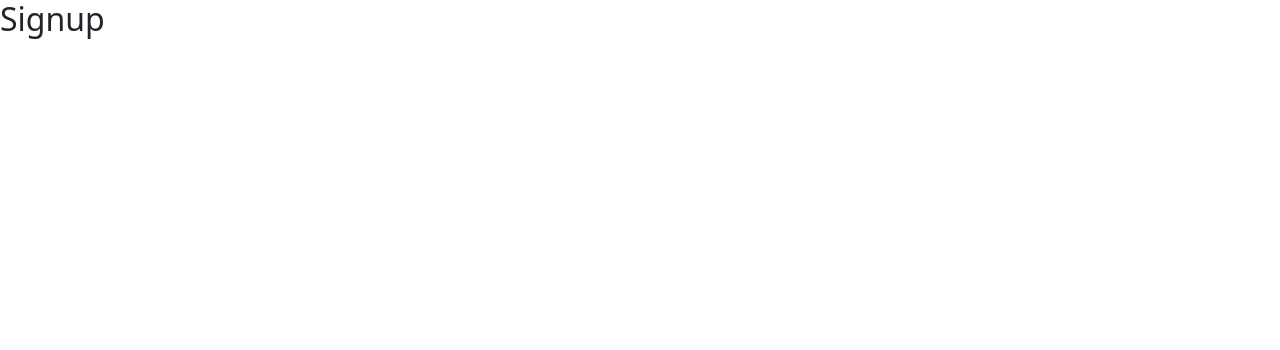
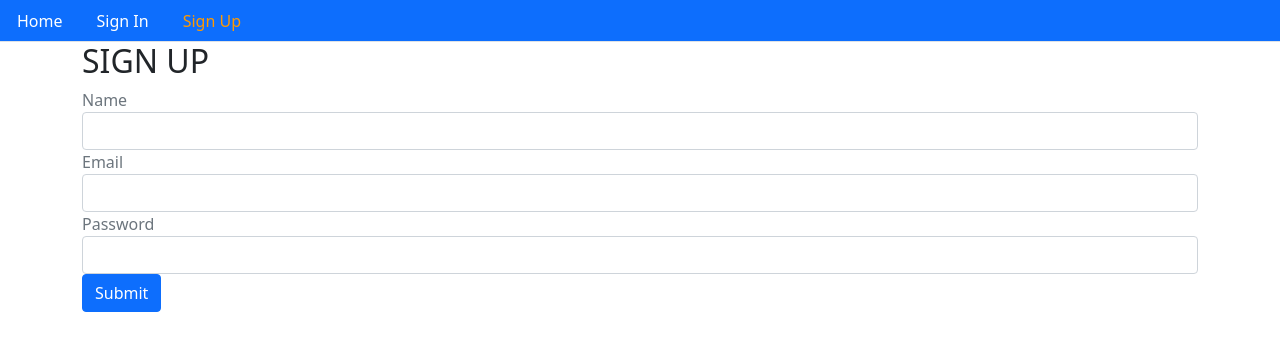
Before and after one commit to avnigoel21/Social-Networking-Site, a React (Create React App) app in the folder react-front/: page /signup in a window 1280 px wide. Shown: the top 350 px of the page. Built offline with nearby package versions, Linux system fonts and the light colour scheme.

Commit message:
SignIn SignUp done

```diff
--- a/react-front/package.json
+++ b/react-front/package.json
@@ -8,7 +8,8 @@
     "@testing-library/user-event": "^13.5.0",
     "react": "^17.0.2",
     "react-dom": "^17.0.2",
-    "react-router-dom": "^6.2.1",
+    "react-router": "^5.2.0",
+    "react-router-dom": "^5.2.0",
     "react-scripts": "5.0.0",
     "web-vitals": "^2.1.2"
   },
--- a/react-front/src/App.js
+++ b/react-front/src/App.js
@@ -1,6 +1,6 @@
-import React, { Component } from 'react';
+import React from 'react';
 import { BrowserRouter } from 'react-router-dom';
-import MainRouter from './core/MainRouter';
+import MainRouter from './MainRouter';
 
 const App = () => (
   <BrowserRouter>
--- /dev/null
+++ b/react-front/src/MainRouter.js
@@ -0,0 +1,24 @@
+import React from 'react';
+import {Route , Switch} from "react-router-dom";
+import Home from './core/Home';
+import Menu from './core/Menu';
+
+import Signup from './user/Signup';
+import Signin from './user/Signin';
+
+
+const MainRouter = () => (
+    <div>
+        <Menu/>
+        <Switch>
+            <Route exact path="/" component={Home} />
+            <Route exact path="/signup" component={Signup} />
+            <Route exact path="/signin" component={Signin} />
+        </Switch>
+
+    </div>
+
+
+);
+
+export default MainRouter;
--- a/react-front/src/core/MainRouter.js
+++ /dev/null
@@ -1,15 +0,0 @@
-import React from 'react';
-import {Route , Routes} from "react-router-dom";
-import Home from './Home';
-import Signup from '../user/Signup';
-
-const MainRouter = () => (
-    <div>
-        <Routes>
-            <Route exact path="/" element={<Home/>} />
-            <Route exact path="/signup" element={<Signup/>} />
-        </Routes>
-    </div>
-);
-
-export default MainRouter;
--- /dev/null
+++ b/react-front/src/core/Menu.js
@@ -0,0 +1,33 @@
+import React from 'react';
+import { Link , withRouter } from "react-router-dom"
+
+const isActive = (history , path) => {
+    if(history.location.pathname === path) return {color: "#ff9900"};
+    else return {color: "#ffffff"};
+};
+
+
+const Menu = ({history}) => (
+    <div>
+        <ul className="nav nav-tabs bg-primary">
+            <li className="nav-item">
+                <Link
+                className='nav-link'
+                style={isActive(history , "/")}
+                to="/">Home</Link>
+            </li>
+            <li className="nav-item">
+                <Link className='nav-link'
+                style={isActive(history , "/signin")}
+                to="/signin">Sign In</Link>
+            </li>
+            <li className="nav-item">
+                <Link className='nav-link'
+                style={isActive(history , "/signup")}
+                to="/signup">Sign Up</Link>
+            </li>
+        </ul>
+    </div>
+)
+
+export default withRouter(Menu);
--- /dev/null
+++ b/react-front/src/user/Signin.js
@@ -0,0 +1,121 @@
+import React, { Component } from 'react'
+import { Redirect } from "react-router-dom"
+class Signin extends Component {
+    constructor() {
+        super();
+        this.state = {
+            email: "",
+            password: "",
+            error: "",
+            redirectToReferer: false,
+            loading: false
+        };
+    }
+
+    handleChange = name => event => {
+        this.setState({ error: "" });
+        this.setState({ [name]: event.target.value });
+    }
+
+    authenticate(jwt, next) {
+        if (typeof window !== "undefined") {
+            localStorage.setItem("jwt", JSON.stringify(jwt))
+            next();
+        }
+    }
+
+
+    clickSubmit = event => {
+        event.preventDefault()
+        this.setState({ loading: true })
+        const { email, password } = this.state
+        const user = {
+            email,
+            password
+        };
+
+        //console.log(user);
+        this.signin(user).then(data => {
+            if (data.error) {
+                this.setState({ error: data.error, loading: false })
+            }
+            else {
+                //authenticate
+                this.authenticate(data, () => {
+                    this.setState({ redirectToReferer: true })
+                })
+            }
+        });
+    };
+
+
+
+    signin = user => {
+        return fetch("http://localhost:8080/signin", {
+            method: "POST",
+            headers: {
+                Accept: "application/json",
+                "Content-Type": "application/json"
+            },
+            body: JSON.stringify(user)
+        })
+            .then(response => {
+                return response.json()
+            })
+            .catch(err => console.log(err))
+    };
+
+    signinForm = (email , password) => (
+        <form>
+            <div className="form-group">
+                <label className="text-muted">Email</label>
+                <input
+                    onChange={this.handleChange("email")}
+                    type="email"
+                    className="form-control"
+                    value={email}
+                />
+            </div>
+            <div className="form-group">
+                <label className="text-muted">Password</label>
+                <input
+                    onChange={this.handleChange("password")}
+                    type="password"
+                    className="form-control"
+                    value={password}
+                />
+            </div>
+            <button onClick={this.clickSubmit} type="submit" className="btn btn-primary" >
+                Submit
+            </button>
+        </form>
+    );
+
+
+    render() {
+        const { email, password, error, redirectToReferer, loading } = this.state;
+
+        if (redirectToReferer) {
+            return <Redirect to="/" />
+        }
+
+        return (
+            <div className='container'>
+                <h2>SIGN IN</h2>
+                <div className='alert alert-danger'
+                    style={{ display: error ? "" : "none" }}
+                >
+                    {error}
+                </div>
+
+                {loading ? <div className='"jumbotron text-centre'>
+                    <h2>Loading...</h2>
+                </div> : ("")}
+                {this.signinForm(email, password)}
+
+            </div>
+        );
+    }
+}
+
+export default Signin;
--- a/react-front/src/user/Signup.js
+++ b/react-front/src/user/Signup.js
@@ -1,11 +1,110 @@
-import React, { Component } from 'react';
+import React, { Component } from 'react'
 
 class Signup extends Component {
+    constructor() {
+        super();
+        this.state = {
+            name: "",
+            email: "",
+            password: "",
+            error: "",
+            open: false
+        };
+    }
+
+    handleChange = name => event => {
+        this.setState({ error: "" });
+        this.setState({ [name]: event.target.value });
+    }
+
+
+    clickSubmit = event => {
+        event.preventDefault()
+        const { name, email, password } = this.state
+        const user = {
+            name,
+            email,
+            password
+        };
+
+        //console.log(user);
+        this.signup(user).then(data => {
+            if (data.error) this.setState({ error: data.error })
+            else this.setState({
+                error: "",
+                name: "",
+                email: "",
+                password: "",
+                open: true
+            });
+        });
+    };
+
+    signup = user => {
+        return fetch("http://localhost:8080/signup", {
+            method: "POST",
+            headers: {
+                Accept: "application/json",
+                "Content-Type": "application/json"
+            },
+            body: JSON.stringify(user)
+        })
+            .then(response => {
+                return response.json()
+            })
+            .catch(err => console.log(err))
+    };
+
     render() {
+        const { name, email, password, error, open } = this.state;
         return (
-        <div>
-            <h2>Signup</h2>
-        </div>
+            <div className='container'>
+                <h2>SIGN UP</h2>
+                <div className='alert alert-danger'
+                    style={{ display: error ? "" : "none" }}
+                >
+                    {error}
+                </div>
+                <div
+                    className='alert alert-info'
+                    style={{ display: open ? "" : "none" }}
+                >
+                    New account is successfully created. Please Sign in.
+                </div>
+
+                <form>
+                    <div className="form-group">
+                        <label className="text-muted">Name</label>
+                        <input
+                            onChange={this.handleChange("name")}
+                            type="text"
+                            className="form-control"
+                            value={name}
+                        />
+                    </div>
+                    <div className="form-group">
+                        <label className="text-muted">Email</label>
+                        <input
+                            onChange={this.handleChange("email")}
+                            type="email"
+                            className="form-control"
+                            value={email}
+                        />
+                    </div>
+                    <div className="form-group">
+                        <label className="text-muted">Password</label>
+                        <input
+                            onChange={this.handleChange("password")}
+                            type="password"
+                            className="form-control"
+                            value={password}
+                        />
+                    </div>
+                    <button onClick={this.clickSubmit} type="submit" className="btn btn-primary" >
+                        Submit
+                    </button>
+                </form>
+            </div>
         );
     }
 }
```
Also changed, not shown: 1 other file (tests, documents, lock files or other folders).
